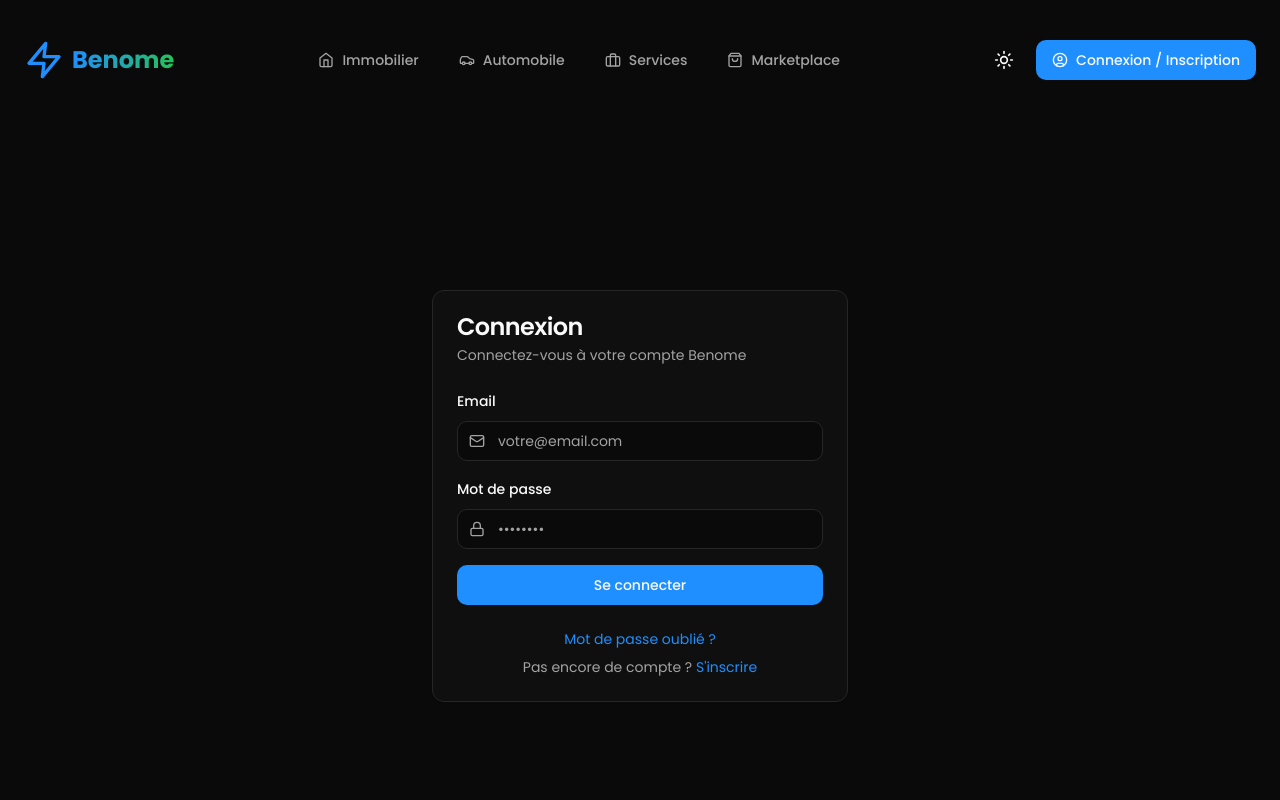
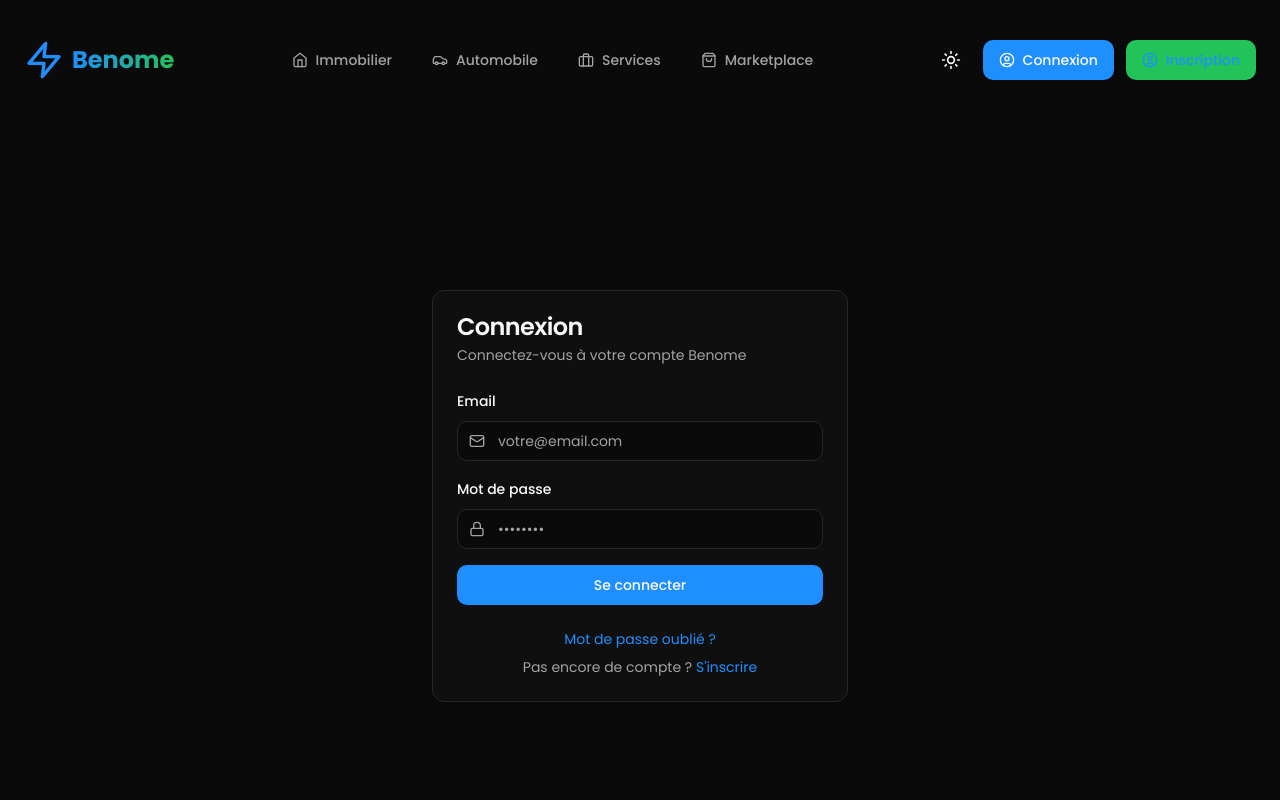
Before and after one commit to idontknowtheusername-paid/officielbenome, a React (Vite) app: page /connexion in a window 1280 px wide. Shown: the top 800 px of the page. Built offline with nearby package versions, Linux system fonts and the light colour scheme.

Commit message:
Update Navbar.jsx
nn

```diff
--- a/src/components/Navbar.jsx
+++ b/src/components/Navbar.jsx
@@ -83,7 +83,12 @@ const Navbar = () => {
             </Button>
             <Button asChild className="hidden md:inline-flex bg-primary hover:bg-primary/90 text-primary-foreground">
               <Link to="/connexion">
-                <UserCircle className="mr-2 h-4 w-4" /> Connexion / Inscription
+                <UserCircle className="mr-2 h-4 w-4" /> Connexion
+              </Link>
+            </Button>
+            <Button asChild className="hidden md:inline-flex bg-secondary hover:bg-secondary/90 text-primary">
+              <Link to="/inscription">
+                <UserCircle className="mr-2 h-4 w-4" /> Inscription
               </Link>
             </Button>
             <div className="md:hidden">
@@ -118,7 +123,10 @@ const Navbar = () => {
             ))}
             <div className="border-t border-border pt-3 space-y-3">
                 <NavLink to="/connexion" onClick={() => setIsOpen(false)} className={({isActive}) => `${navLinkClasses} text-base w-full justify-start ${isActive ? activeNavLinkClasses : ''}`}>
-                    <UserCircle className="mr-2 h-4 w-4" /> Connexion / Inscription
+                    <UserCircle className="mr-2 h-4 w-4" /> Connexion
+                </NavLink>
+                <NavLink to="/inscription" onClick={() => setIsOpen(false)} className={({isActive}) => `${navLinkClasses} text-base w-full justify-start ${isActive ? activeNavLinkClasses : ''}`}>
+                    <UserCircle className="mr-2 h-4 w-4" /> Inscription
                 </NavLink>
                 <NavLink to="/profile" onClick={() => setIsOpen(false)} className={({isActive}) => `${navLinkClasses} text-base w-full justify-start ${isActive ? activeNavLinkClasses : ''}`}>
                     <Settings className="mr-2 h-4 w-4" /> Mon Compte
```
